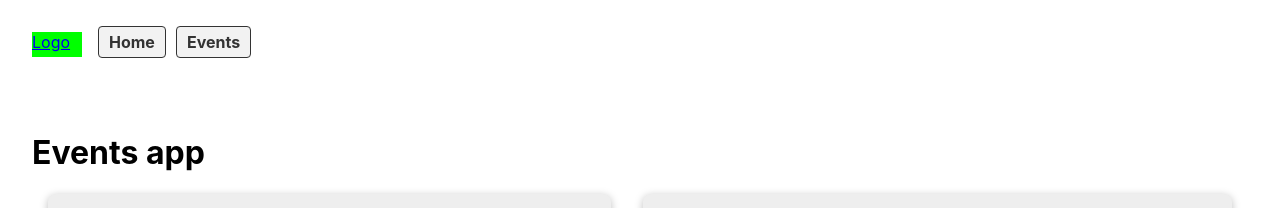
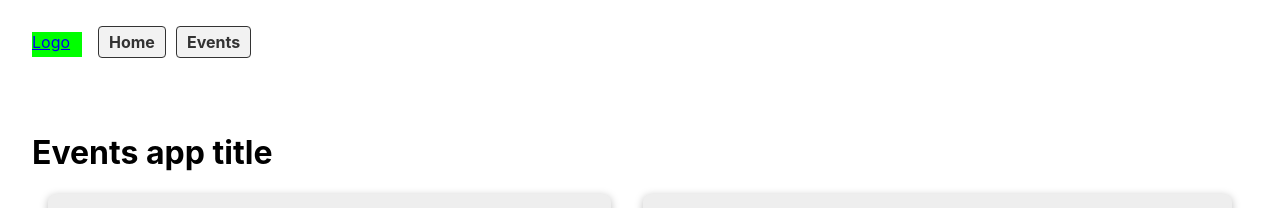
Before and after one commit to mrosati84/Next.js-course, a Next.js app: page / in a window 1280 px wide. Shown: the top 208 px of the page. Built offline with nearby package versions, Linux system fonts and the light colour scheme.

Commit message:
Update title

```diff
--- a/pages/index.js
+++ b/pages/index.js
@@ -7,7 +7,7 @@ function HomePage() {
 
   return (
     <div>
-      <h1>Events app</h1>
+      <h1>Events app title</h1>
       <EventList events={featuredEvents} />
     </div>
   );
```
